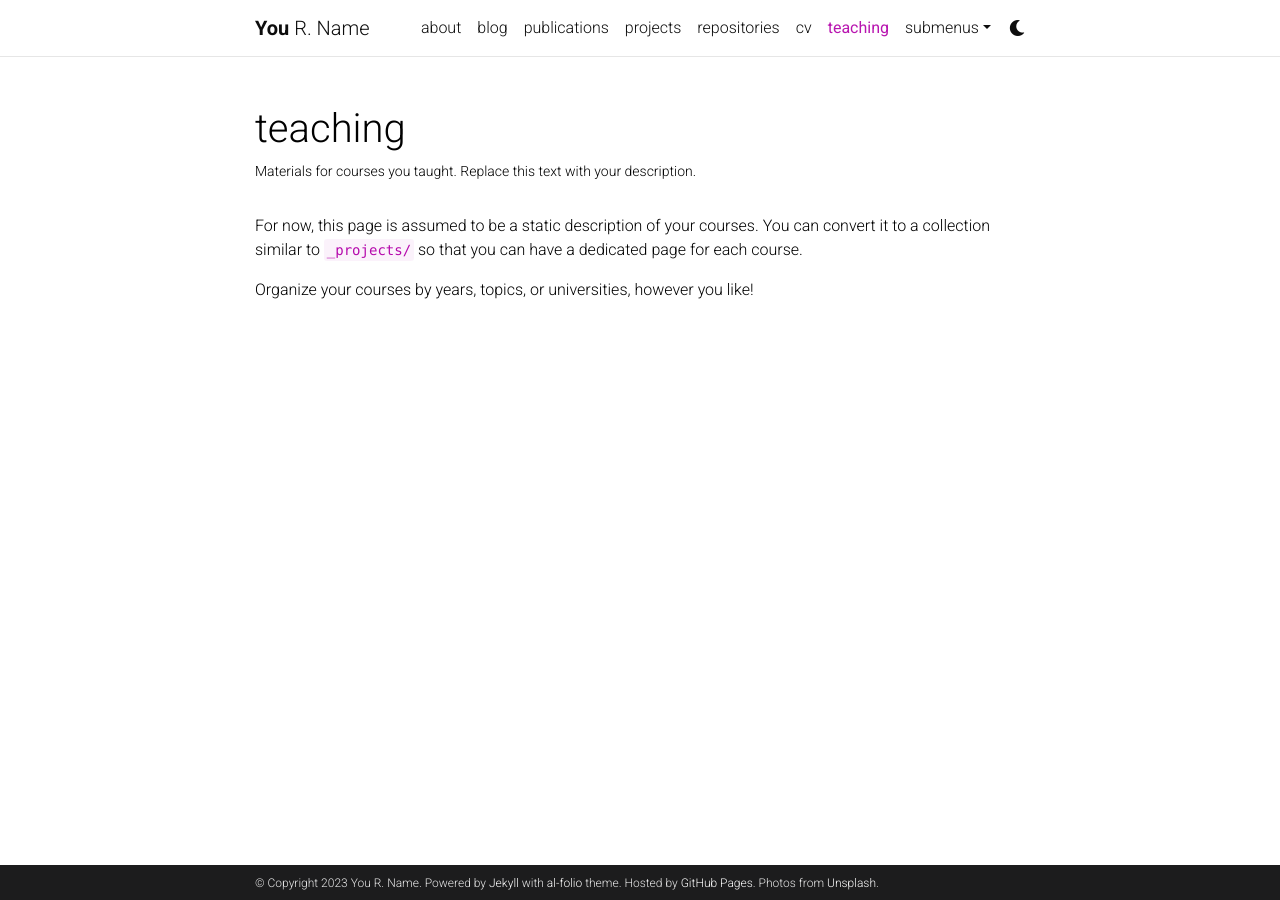
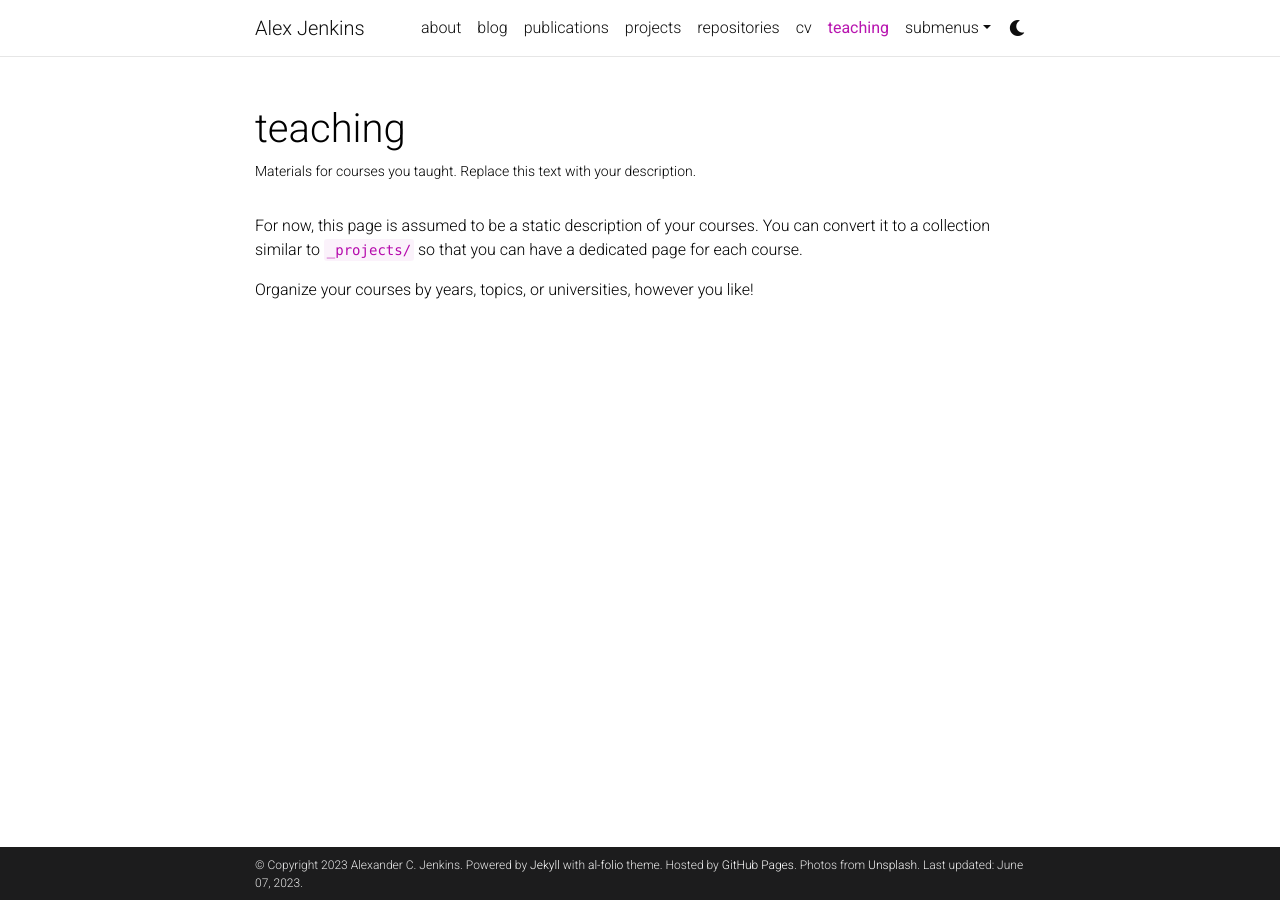
Before and after one commit to alex-c-jenkins/alex-c-jenkins.github.io, a Jekyll site: the page built from _pages/teaching.md, in a window 1280 px wide. Built offline with Jekyll 4.4.1, drawn with Linux system fonts in a browser that asks for light colours; comment, search, counter and statistics services are not loaded; a style sheet for code colours, icons or effects is not loaded.

Commit message:
Update _config.yml

```diff
--- a/_config.yml
+++ b/_config.yml
@@ -2,25 +2,25 @@
 # Site settings
 # -----------------------------------------------------------------------------
 
-title: blank # the website title (if blank, full name will be used instead)
-first_name: You
-middle_name: R.
-last_name: Name
-email: you@example.com
+title: Alex Jenkins # the website title (if blank, full name will be used instead)
+first_name: Alexander
+middle_name: C.
+last_name: Jenkins
+email: alex.jenkins@ucl.ac.uk
 description: > # the ">" symbol means to ignore newlines until "footer_text:"
   A simple, whitespace theme for academics. Based on [*folio](https://github.com/bogoli/-folio) design.
 footer_text: >
   Powered by <a href="https://jekyllrb.com/" target="_blank">Jekyll</a> with <a href="https://github.com/alshedivat/al-folio">al-folio</a> theme.
   Hosted by <a href="https://pages.github.com/" target="_blank">GitHub Pages</a>.
   Photos from <a href="https://unsplash.com" target="_blank">Unsplash</a>.
-keywords: jekyll, jekyll-theme, academic-website, portfolio-website  # add your own keywords or leave empty
+keywords: # add your own keywords or leave empty
 
 lang: en # the language of your site (for example: en, fr, cn, ru, etc.)
 icon: ⚛️  # the emoji used as the favicon (alternatively, provide image name in /assets/img/)
 
-url: https://alshedivat.github.io # the base hostname & protocol for your site
-baseurl: /al-folio # the subpath of your site, e.g. /blog/
-last_updated: false # set to true if you want to display last updated in the footer
+url: https://alex-c-jenkins.github.io # the base hostname & protocol for your site
+baseurl: # the subpath of your site, e.g. /blog/
+last_updated: true # set to true if you want to display last updated in the footer
 impressum_path:  # set to path to include impressum link in the footer, use the same path as permalink in a page, helps to conform with EU GDPR
 
 # -----------------------------------------------------------------------------
```
